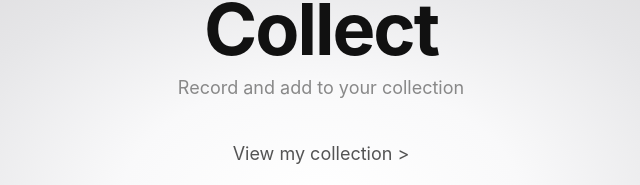
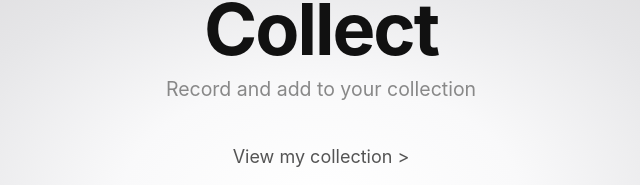
Before and after one commit to finelee03/aud-web, a plain HTML site: page docs/collect.html in a window 1280 px wide. Shown: the part 158-343 px from the top of the page, 319-959 px from the left. Drawn offline with Linux system fonts and the light colour scheme; no server answers.

Commit message:
chore(web): update docs build (2025-09-16)

```diff
--- a/docs/css/collect.css
+++ b/docs/css/collect.css
@@ -119,7 +119,7 @@ header.nav {
 .subtitle {
   margin-top: 5px;
   color: #888;
-  font-size: 18px;
+  font-size: 19.5px;
   font-weight: 400;
 }
 
--- a/docs/css/custom.css
+++ b/docs/css/custom.css
@@ -122,7 +122,7 @@ header.nav {
 .subtitle {
   margin-top: 5px;
   color: #888;
-  font-size: 18px;
+  font-size: 19.5px;
   font-weight: 400;
 }
 
--- a/docs/css/gallery.css
+++ b/docs/css/gallery.css
@@ -122,7 +122,7 @@ header.nav {
 .subtitle {
   margin-top: 5px;
   color: #888;
-  font-size: 18px;
+  font-size: 19.5px;
   font-weight: 400;
 }
 
```
